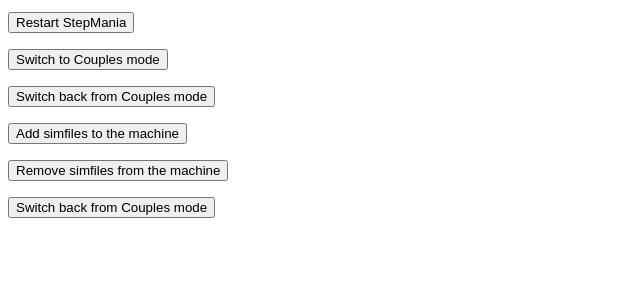
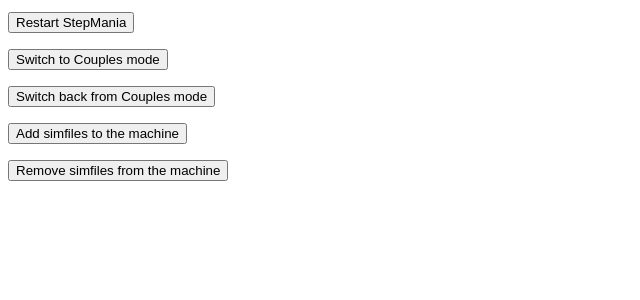
Before and after one commit to ddrillini/uiuc-wendy, a Flask app: page / in a window 1280 px wide. Shown: the part 207-507 px from the top of the page, without its empty margins (0-640 px from the left). Run offline with Flask 2, Linux system fonts and the light colour scheme.

Commit message:
remove extra button

```diff
--- a/machine-website/templates/index.html
+++ b/machine-website/templates/index.html
@@ -36,10 +36,6 @@
         <form action="/rm-simfiles" method="post">
             <input type="submit" value="Remove simfiles from the machine">
         </form>
-
-        <form action="/switch-5" method="post">
-            <input type="submit" value="Switch back from Couples mode">
-        </form>
     </body>
 
     {% if response %}
```
